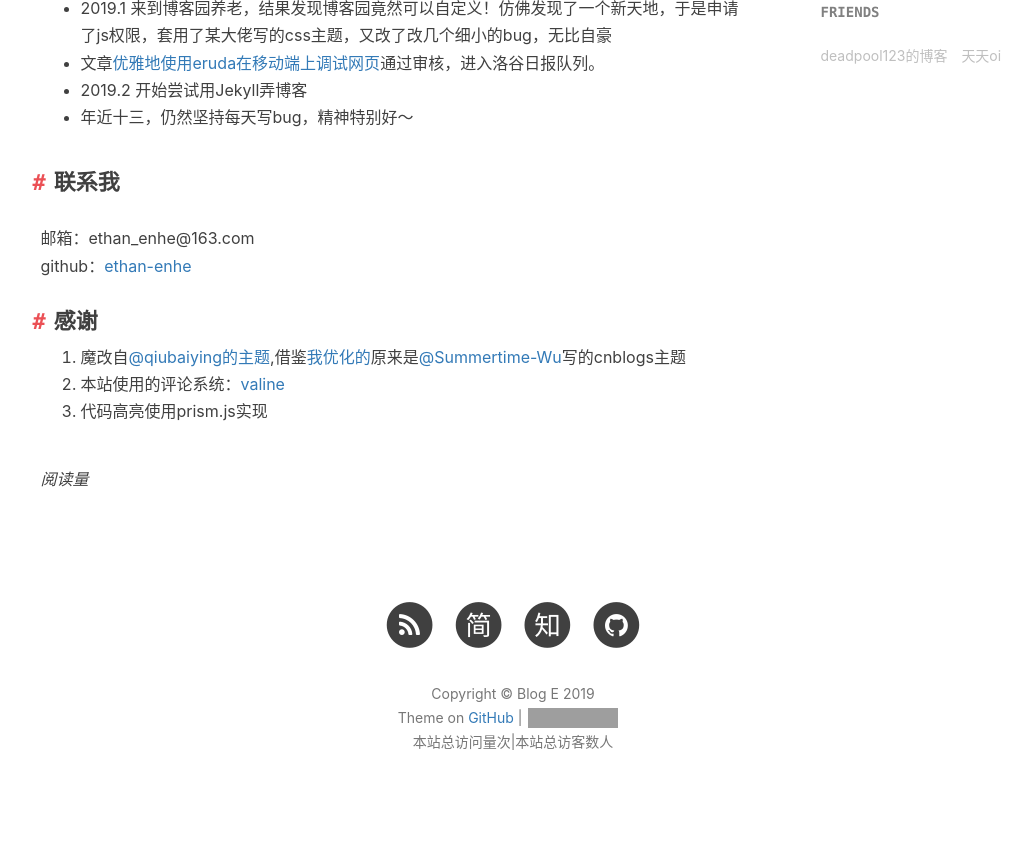
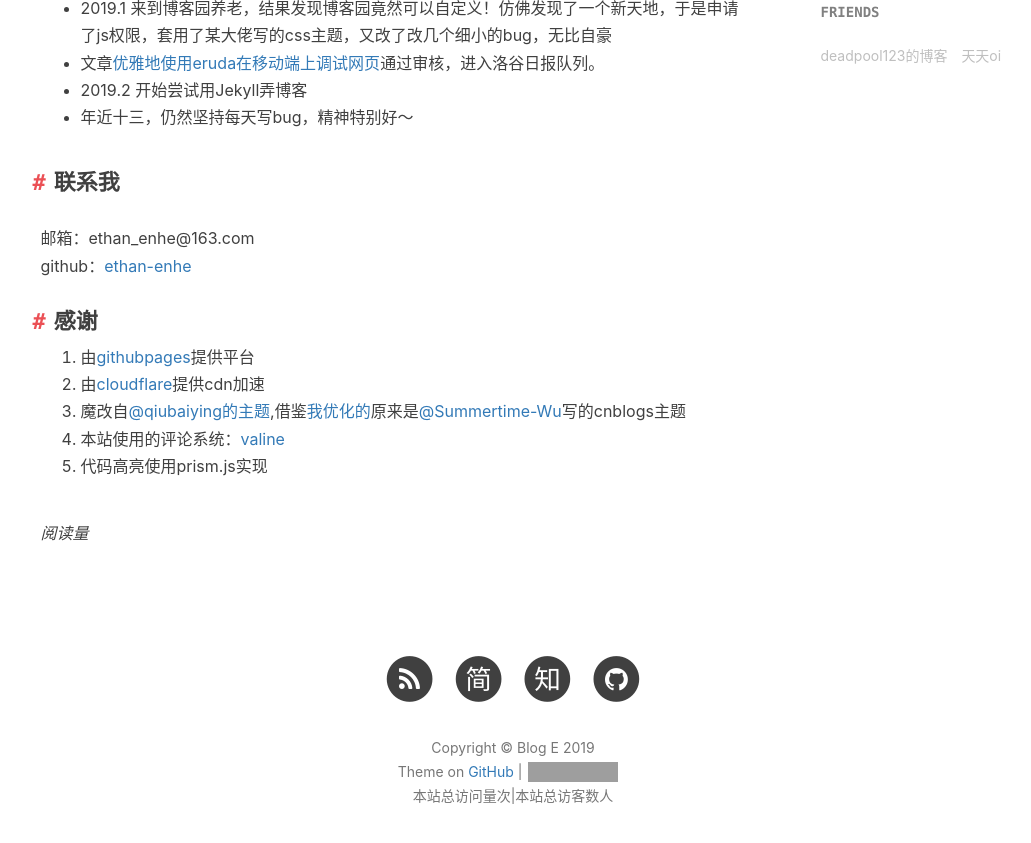
Before and after one commit to ethan-enhe/ethan-enhe.github.io, a Jekyll site: the page built from about.html, in a window 1280 px wide and 900 px high, scrolled down 1134 px. Shown: the top 843 px of the window, without its empty margins (127-1158 px from the left). Built offline with Jekyll 4.4.1, drawn with Linux system fonts in a browser that asks for light colours; nearby versions of some CDN libraries; comment, search, counter and statistics services are not loaded; grey boxes are pictures that could not be loaded.

Commit message:
update about.html

```diff
--- a/about.html
+++ b/about.html
@@ -28,6 +28,8 @@ header-img: "img/home-bg-m42.jpg"
 	<p>邮箱：ethan_enhe@163.com</br>github：<a href="https://github.com/ethan-enhe">ethan-enhe</a></p>
     <h2 id="感谢">感谢</h2>
     <ol>
+		<li>由<a href="https://pages.github.com/">githubpages</a>提供平台</li>
+		<li>由<a href="https://www.cloudflare.com/">cloudflare</a>提供cdn加速</li>
 		<li>魔改自<a href="https://github.com/qiubaiying/qiubaiying.github.io">@qiubaiying的主题</a>,借鉴<a href="/2019/06/16/博客园细节美化打磨/">我优化的</a>原来是<a href="https://www.cnblogs.com/summertime-wu/p/9356736.html">@Summertime-Wu</a>写的cnblogs主题</li>
       <li>本站使用的评论系统：<a href="https://valine.js.org/">valine</a></li>
       <li>代码高亮使用prism.js实现</li>
```
